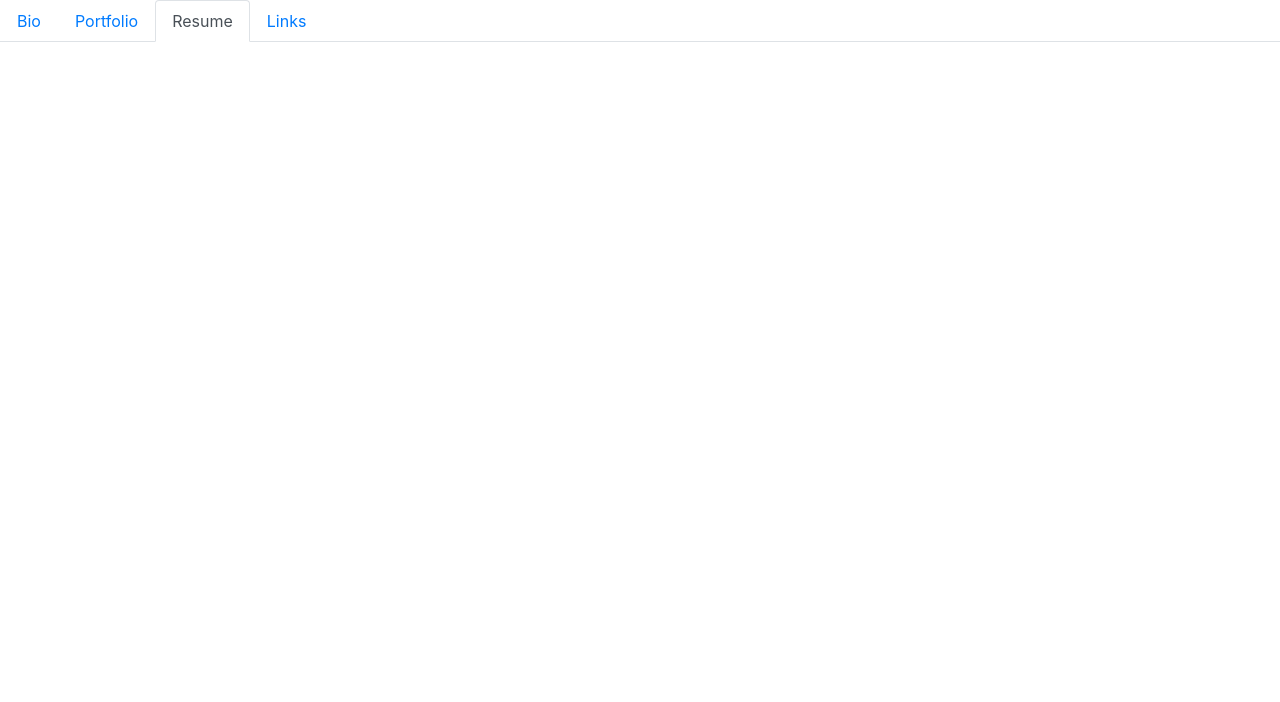
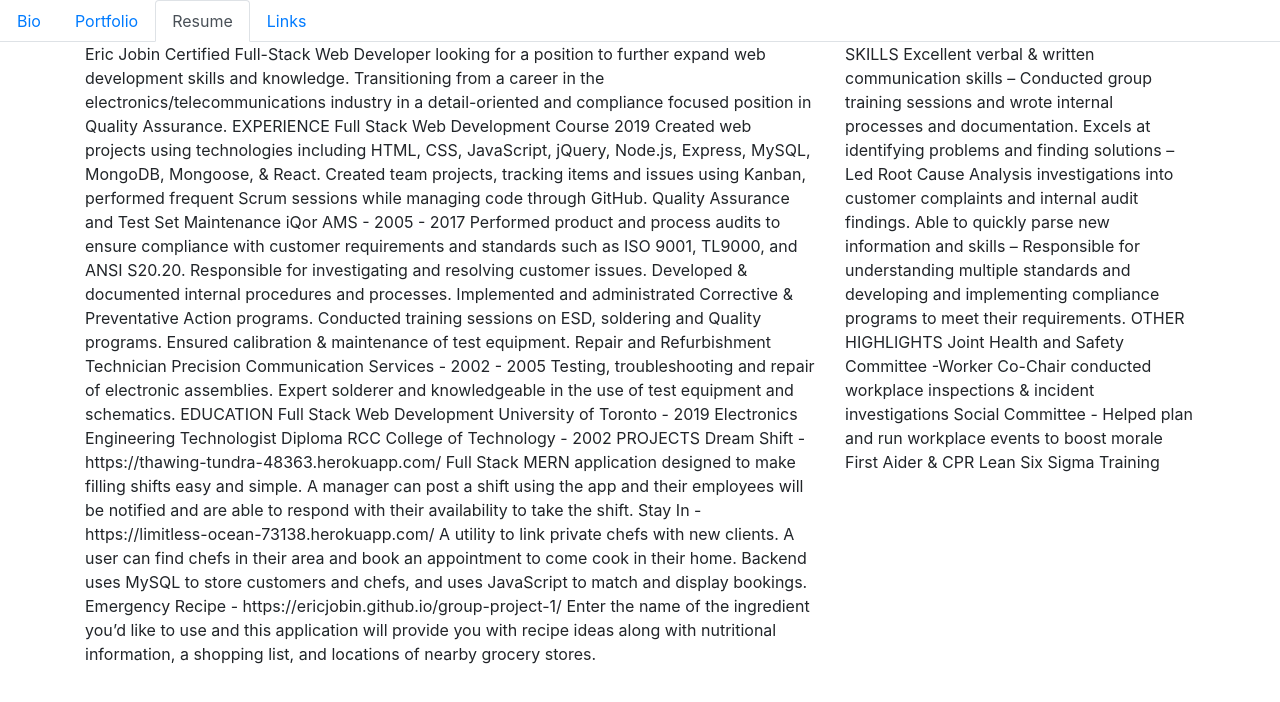
Before and after one commit to EricJobin/ericjobin, a React (Create React App) app: page / in a window 1280 px wide. Both pictures are taken after a click on the button "Resume". Shown: the top 702 px of the page. Built offline with nearby package versions, Linux system fonts and the light colour scheme.

Commit message:
Made basic resume page

```diff
--- /dev/null
+++ b/src/Components/Resume.js
@@ -0,0 +1,86 @@
+import React, { Component } from "react";
+import {Container, Row, Card, Col} from 'react-bootstrap';
+
+class Name extends Component {
+
+
+	render(){
+
+		return(
+			<div style={ { display: this.props.display ? '' : 'none' } }>
+
+				<div>
+                    <Container>
+                        <Row>
+                            <Col xs={12} lg={8}>
+
+                                Eric Jobin
+                                Certified Full-Stack Web Developer looking for a position to further expand web development skills and knowledge. Transitioning from a career in the electronics/telecommunications industry in a detail-oriented and compliance focused position in Quality Assurance.
+                                EXPERIENCE
+
+                                Full Stack Web Development Course
+                                2019
+                                Created web projects using technologies including HTML, CSS, JavaScript, jQuery, Node.js, Express, MySQL, MongoDB, Mongoose, & React. Created team projects, tracking items and issues using Kanban, performed frequent Scrum sessions while managing code through GitHub.
+
+                                Quality Assurance and Test Set Maintenance
+                                iQor AMS - 2005 - 2017
+                                Performed product and process audits to ensure compliance with customer requirements and standards such as ISO 9001, TL9000, and ANSI S20.20. Responsible for investigating and resolving customer issues. Developed & documented internal procedures and processes. Implemented and administrated Corrective & Preventative Action programs. Conducted training sessions on ESD, soldering and Quality programs. Ensured calibration & maintenance of test equipment.
+
+                                Repair and Refurbishment Technician
+                                Precision Communication Services - 2002 - 2005
+                                Testing, troubleshooting and repair of electronic assemblies. Expert solderer and knowledgeable in the use of test equipment and schematics.
+
+
+                                EDUCATION
+
+                                Full Stack Web Development
+                                University of Toronto - 2019
+                                Electronics Engineering Technologist Diploma
+                                RCC College of Technology - 2002
+
+
+                                PROJECTS
+
+                                Dream Shift - https://thawing-tundra-48363.herokuapp.com/
+                                Full Stack MERN application designed to make filling shifts easy and simple. A manager can post a shift using the app and their employees will be notified and are able to respond with their availability to take the shift.
+
+                                Stay In - https://limitless-ocean-73138.herokuapp.com/
+                                A utility to link private chefs with new clients. A user can find chefs in their area and book an appointment to come cook in their home. Backend uses MySQL to store customers and chefs, and uses JavaScript to match and display bookings.
+
+                                Emergency Recipe - https://ericjobin.github.io/group-project-1/
+                                Enter the name of the ingredient you’d like to use and this application will provide you with recipe ideas along with nutritional information, a shopping list, and locations of nearby grocery stores.
+
+                            </Col>
+
+                            <Col xs={12} lg={4}>
+                                SKILLS
+
+                                Excellent verbal & written communication skills – Conducted group training sessions and wrote internal processes and documentation.
+
+                                Excels at identifying problems and finding solutions – Led Root Cause Analysis investigations into customer complaints and internal audit findings.
+
+                                Able to quickly parse new information and skills – Responsible for understanding multiple standards and developing and implementing compliance programs to meet their requirements.
+
+
+
+                                OTHER HIGHLIGHTS
+
+                                Joint Health and Safety Committee -Worker Co-Chair conducted workplace inspections & incident investigations
+
+                                Social Committee - Helped plan and run workplace events to boost morale
+
+                                First Aider & CPR
+
+                                Lean Six Sigma Training
+
+
+                            </Col>
+                        </Row>
+                    </Container>
+				</div>
+			</div>
+		)
+	}
+}
+
+export default Name;
--- a/src/Pages/Home.js
+++ b/src/Pages/Home.js
@@ -1,7 +1,7 @@
 import React, { Component } from "react";
 import AboutMe from "../Components/AboutMe";
 import Portfolio from "../Components/Portfolio";
-// import Resume from "../Components/Resume";
+import Resume from "../Components/Resume";
 // import Links from "../Components/Links";
 // import Modal from "../Components/Modal";
 
@@ -67,7 +67,7 @@ class Home extends Component {
 				</Nav>
 				<AboutMe display={this.state.showaboutme} />
 				<Portfolio display={this.state.showportfolio}/>
-				{/* <Resume/> */}
+				<Resume display={this.state.showresume}/>
 				{/* <Links/> */}
 				{/* TEMP */}
 				{/* <Modal display={this.state.showmodal}/> */}
```
